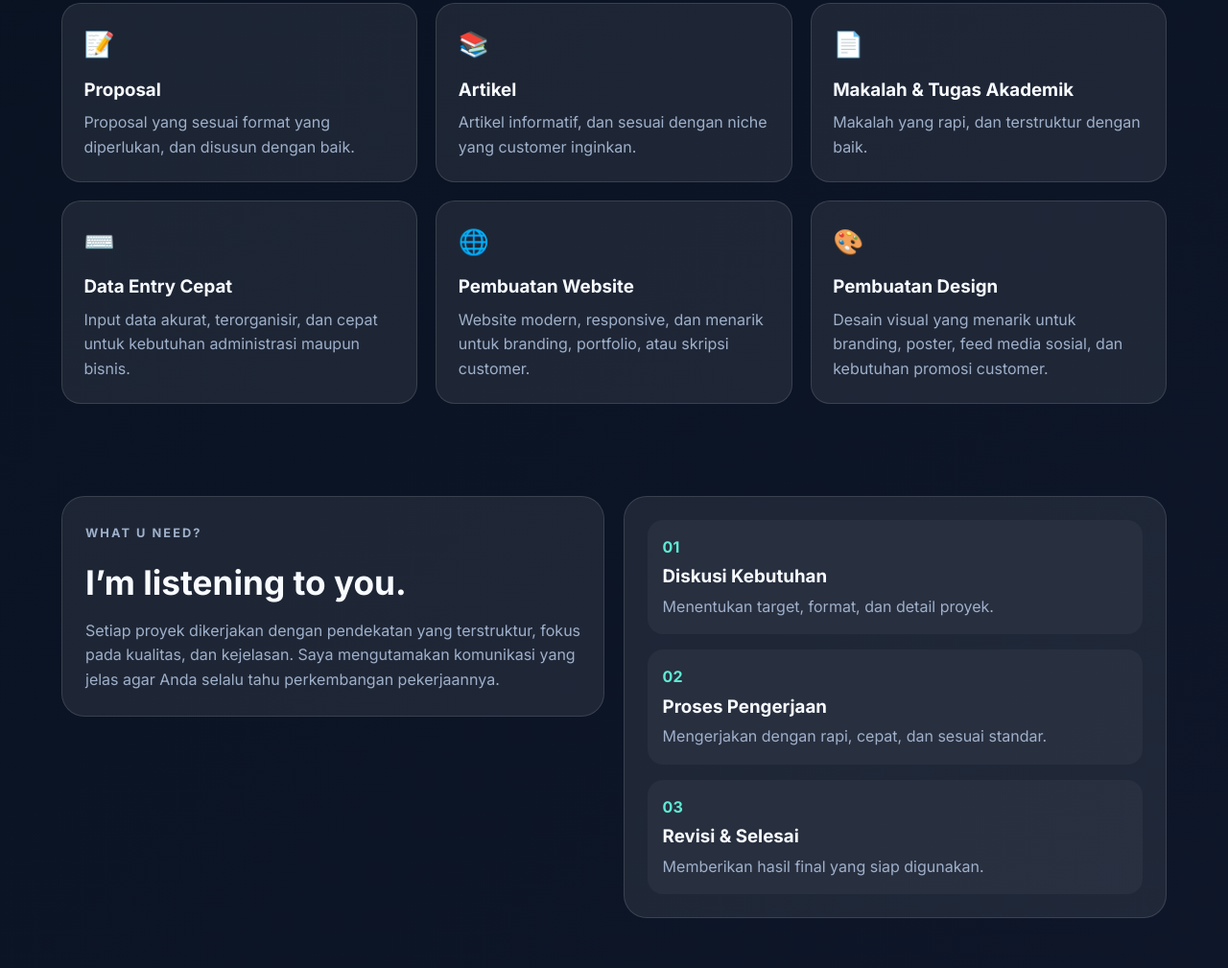
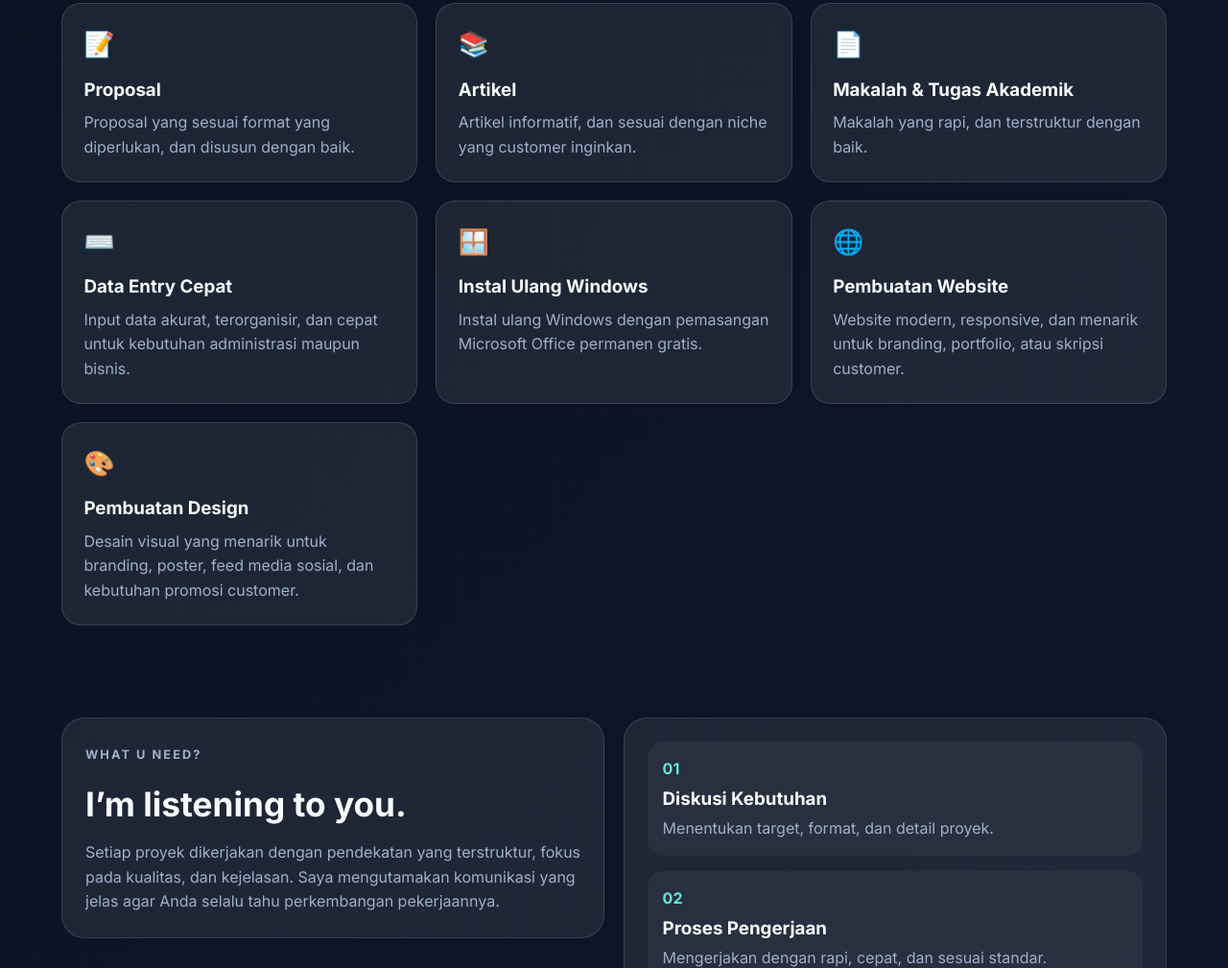
Before and after one commit to rahmanrulerr/PROFESIONALUNEMPLOYED, a plain HTML site: page index.html in a window 1280 px wide. Shown: the part 995-2004 px from the top of the page at 96% size. Drawn offline with Linux system fonts and the light colour scheme.

Commit message:
Add Windows reinstallation service with Office
Added a new service for Windows reinstallation with free Microsoft Office installation.

```diff
--- a/index.html
+++ b/index.html
@@ -90,6 +90,11 @@
             <p>Input data akurat, terorganisir, dan cepat untuk kebutuhan administrasi maupun bisnis.</p>
           </article>
           <article class="service-card reveal">
+            <div class="icon">🪟</div>
+            <h3>Instal Ulang Windows</h3>
+            <p>Instal ulang Windows dengan pemasangan Microsoft Office permanen gratis.</p>
+          </article>
+          <article class="service-card reveal">
             <div class="icon">🌐</div>
             <h3>Pembuatan Website</h3>
             <p>Website modern, responsive, dan menarik untuk branding, portfolio, atau skripsi customer.</p>
```
